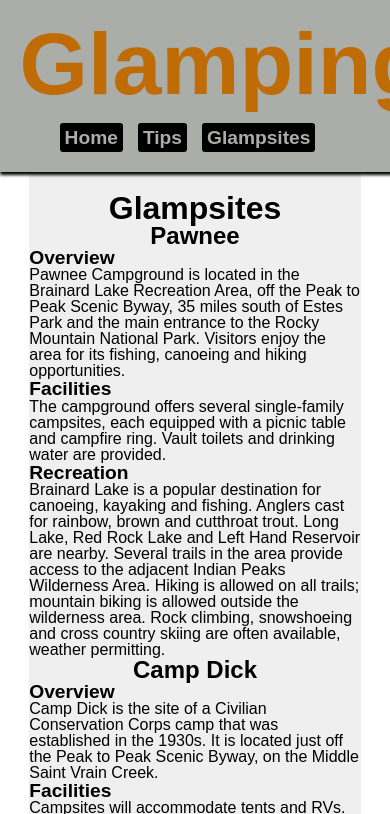
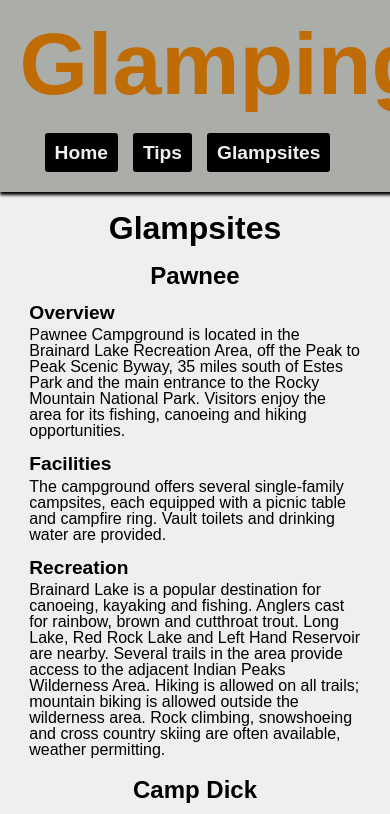
Before and after one commit to isheets/universal-design-site, a plain HTML site: page glampsites.html in a window 390 px wide. Shown: the top 814 px of the page. Drawn offline with Linux system fonts and the light colour scheme; a web font is replaced by a local one.

Commit message:
finished responsive design

```diff
--- a/css/style.css
+++ b/css/style.css
@@ -64,6 +64,7 @@ html {
 
 body{
     width: 100%;
+    background-color: #EFEFEF;
 }
 
 h1 {
@@ -161,9 +162,9 @@ nav {
     margin-right: 15px;
     font-size: 1.5em;
     font-weight: 700;
-    padding: 5px;
+    padding: 10px;
     background-color: black;
-    color: #ABADA9;
+    color: #EFEFEF;
     border-radius: 3px;
 }
 .nav-link:active  {
@@ -230,9 +231,22 @@ nav {
     text-align: center;
 }
 
+.glampsite-listing {
+    margin-top: 20px;
+}
+
+.glampsite-listing > article {
+    margin-top: 15px;
+}
+
+.glampsite-listing > article > p{
+    margin-top: 5px;
+}
+
 @media (max-width: 750px ){
     header {
         grid-template-columns: 100%;
+        row-gap: 10px;
         text-align: center;
     }
     nav {
```
